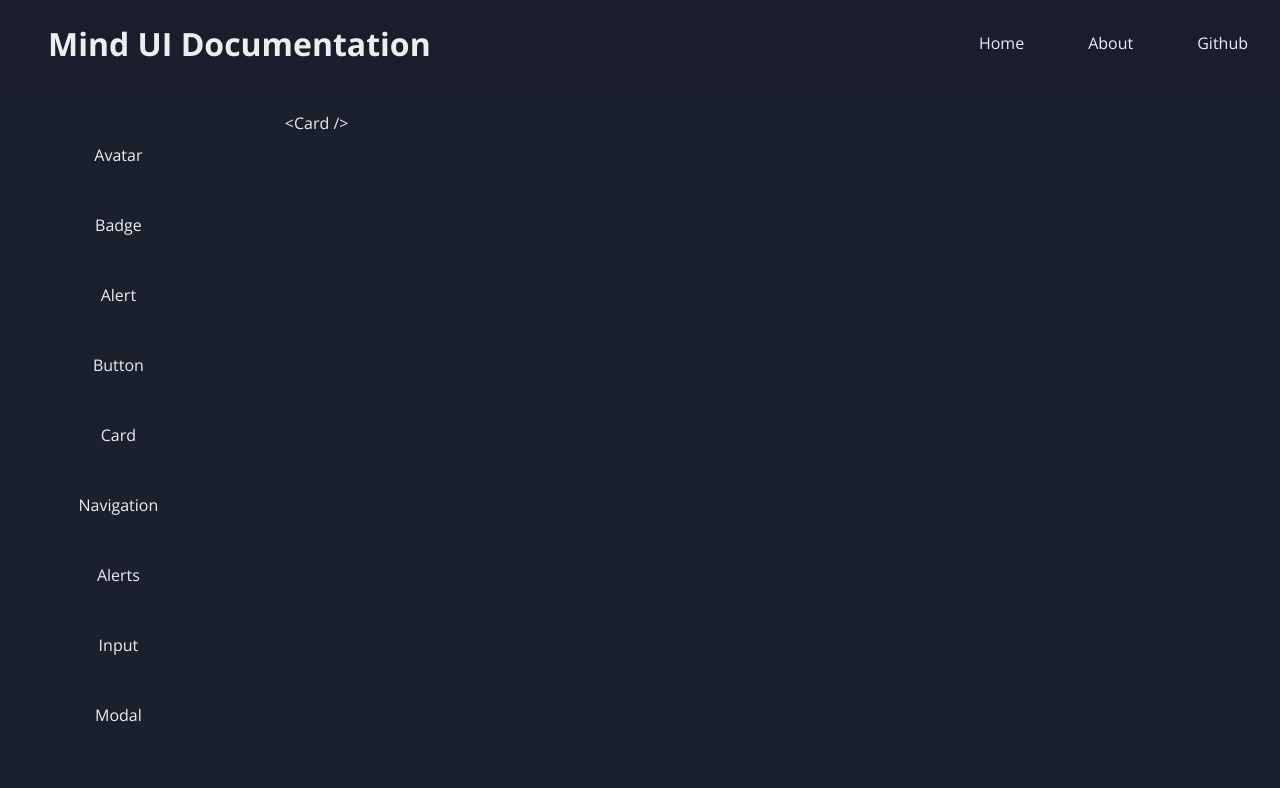
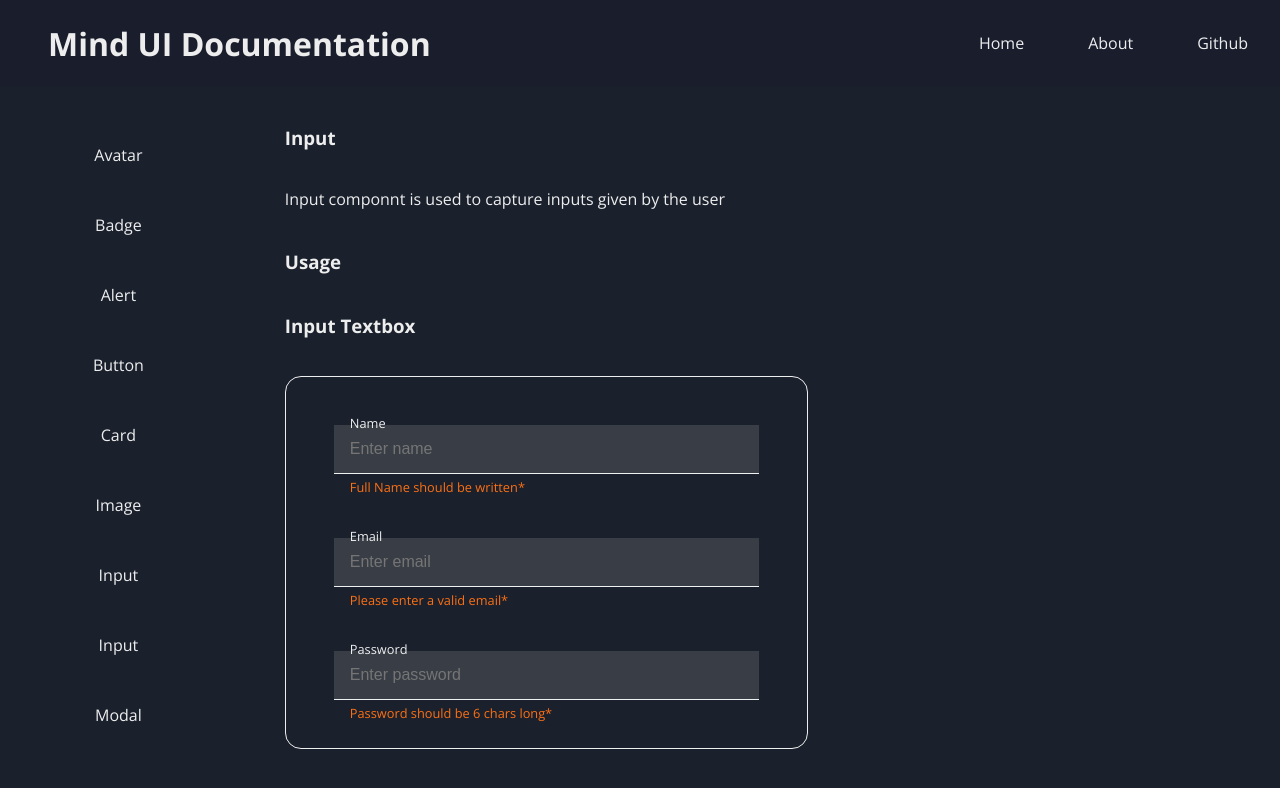
Before and after one commit to Jaynil1611/mind-ui, a React (Create React App) app: page /input in a window 1280 px wide. Shown: the top 788 px of the page. Built offline with nearby package versions, Linux system fonts and the light colour scheme.

Commit message:
feat: added input component

```diff
--- a/src/App.jsx
+++ b/src/App.jsx
@@ -1,7 +1,7 @@
 /* eslint-disable jsx-a11y/anchor-is-valid */
 import "./App.css";
 import { BrowserRouter as Router, Switch, Route, Link } from "react-router-dom";
-import { Avatar, Badge, Alert, Button, Card } from "./components";
+import { Avatar, Badge, Alert, Button, Card, Image, Input } from "./components";
 import { v4 as uuidv4, v4 } from "uuid";
 
 const routes = [
@@ -10,8 +10,8 @@ const routes = [
   { id: v4(), path: "/alert", name: "Alert", component: <Alert /> },
   { id: v4(), path: "/button", name: "Button", component: <Button /> },
   { id: v4(), path: "/card", name: "Card", component: <Card /> },
-  { id: v4(), path: "/input", name: "Navigation", component: "<Card />" },
-  { id: v4(), path: "/input", name: "Alerts", component: "<Card />" },
+  { id: v4(), path: "/image", name: "Image", component: <Image /> },
+  { id: v4(), path: "/input", name: "Input", component: <Input /> },
   { id: v4(), path: "/input", name: "Input", component: "<Card />" },
   { id: v4(), path: "/input", name: "Modal", component: "<Card />" },
   { id: v4(), path: "/input", name: "Toast", component: "<Card />" },
--- a/src/components/Avatar/Avatar.jsx
+++ b/src/components/Avatar/Avatar.jsx
@@ -1,7 +1,7 @@
 import React from "react";
 import "./Avatar.css";
 
-const imageList = [
+export const imageList = [
   {
     id: 7,
     src: "https://ui-avatars.com/api/?name=Jaynil+Gaglani",
--- /dev/null
+++ b/src/components/Image/Image.css
@@ -0,0 +1,49 @@
+.image-container{
+    display: flex;
+    flex-direction: column;
+    height: 100%;
+    justify-content: space-between;
+    flex-wrap: wrap;
+}
+
+.image-container > * {
+    margin: 0.8rem 0;
+}
+
+.image-examples {
+    display: flex;
+    flex-wrap: wrap;
+    justify-content: space-between;
+    flex: 1 1 50%;
+    padding: 1rem;
+    border: 1px solid var(--text-color);
+    border-radius: 1rem;
+}
+
+.img-small{
+    width: 10rem;
+    height:10rem;
+}
+
+.img-medium{
+    width: 15rem;
+    height:15rem;
+}
+
+.img-large {
+    width:20rem;
+    height:20rem;
+}
+
+.img-rounded {
+    border-radius: 50%;
+}
+
+.img-responsive {
+    width: 100%;
+    height: auto;
+}
+
+.container-center {
+    width: 50%;
+}
--- /dev/null
+++ b/src/components/Image/Image.jsx
@@ -0,0 +1,52 @@
+import React from "react";
+import "./Image.css";
+import { imageList } from "../Avatar/Avatar";
+
+function Image(props) {
+  return (
+    <div className="image-container">
+      <h3> Image </h3>
+      <p> Image component is used to display images </p>
+      <h3> Usage </h3>
+      <h3> Image with variable size </h3>
+      <div className="image-examples">
+        <div>
+          <img className="img-small" src={imageList[4].src} alt="" />
+        </div>
+        <div>
+          <img className="img-medium" src={imageList[4].src} alt="" />
+        </div>
+        <div>
+          <img className="img-large" src={imageList[4].src} alt="" />
+        </div>
+      </div>
+      <h3> Rounded Image </h3>
+      <div className="image-examples container-center">
+        <div>
+          <img
+            className="img-small img-rounded"
+            src={imageList[4].src}
+            alt=""
+          />
+        </div>
+        <div>
+          <img
+            className="img-medium img-rounded"
+            src={imageList[4].src}
+            alt=""
+          />
+        </div>
+      </div>
+      <h3> Notes : </h3>
+      <p>
+        The images used for showing the Avatar are obtained from &nbsp;
+        <span>
+          <a href="https://unsplash.com/">Unsplash.com</a>
+        </span>
+        .
+      </p>
+    </div>
+  );
+}
+
+export default Image;
--- /dev/null
+++ b/src/components/Input/Input.css
@@ -0,0 +1,65 @@
+.input-container{
+    display: flex;
+    flex-direction: column;
+    height: 100%;
+    justify-content: space-between;
+    flex-wrap: wrap;
+    box-sizing: border-box;
+}
+
+.input-container > * {
+    margin: 0.8rem 0;
+}
+
+.input-examples {
+    display: flex;
+    flex-direction: column;
+    flex-wrap: wrap;
+    padding: 1rem;
+    width: 50%;
+    border: 1px solid var(--text-color);
+    border-radius: 1rem;
+}
+
+.input-box {
+    display: flex;
+    justify-content: flex-start;
+    position: relative;
+    top: 0;
+    margin: 2rem;
+    border: none;
+    border-bottom: 1px solid var(--text-color);
+    background-color: var(--secondary-color);
+}
+
+.input {
+    display: flex;
+    position: relative;
+    height: 1rem;
+    /* border: 1px solid var(--light-color); */
+    outline: none;
+    padding: 1rem;
+    font-size: 1rem;
+    font-weight: 500;
+    cursor: text;
+    color: var(--text-color);
+    background-color: inherit;
+    border: none;
+}
+
+.label {
+    position: absolute;
+    bottom: 2.6rem;
+    z-index:2;
+    left:1rem;
+    font-size: 0.8rem;
+}
+
+.input-error{
+    display: flex;
+    position: absolute;
+    top:3.3rem;
+    left:1rem;
+    font-size: 0.8rem;
+    color: var(--accent-color);
+}
--- /dev/null
+++ b/src/components/Input/Input.jsx
@@ -0,0 +1,36 @@
+import React from "react";
+import "./Input.css";
+
+function Input(props) {
+  return (
+    <div className="input-container">
+      <h3> Input </h3>
+      <p> Input componnt is used to capture inputs given by the user</p>
+      <h3> Usage </h3>
+      <h3> Input Textbox </h3>
+      <div className="input-examples">
+        <div className="input-box">
+          <label className="label"> Name </label>
+          <input className="input" type="text" placeholder="Enter name" />
+          <p className="input-error"> Full Name should be written*</p>
+        </div>
+        <div className="input-box">
+          <label className="label"> Email </label>
+          <input className="input" type="email" placeholder="Enter email" />
+          <p className="input-error"> Please enter a valid email*</p>
+        </div>
+        <div className="input-box">
+          <label className="label"> Password </label>
+          <input
+            className="input"
+            type="password"
+            placeholder="Enter password"
+          />
+          <p className="input-error"> Password should be 6 chars long*</p>
+        </div>
+      </div>
+    </div>
+  );
+}
+
+export default Input;
--- a/src/components/index.js
+++ b/src/components/index.js
@@ -3,3 +3,5 @@ export { default as Badge } from "./Badge/Badge";
 export { default as Alert } from "./Alert/Alert";
 export { default as Button } from "./Button/Button";
 export { default as Card } from "./Card/Card";
+export { default as Image } from "./Image/Image";
+export { default as Input } from "./Input/Input";
```
